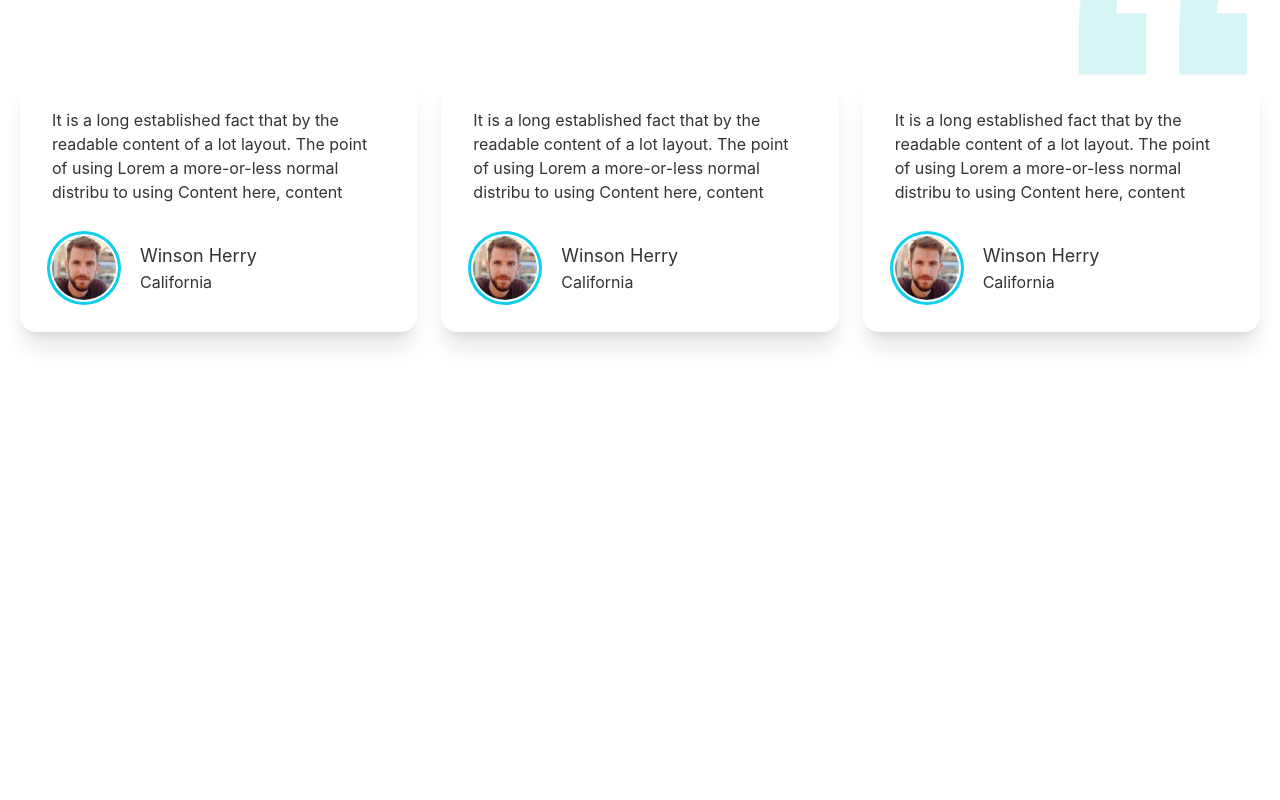
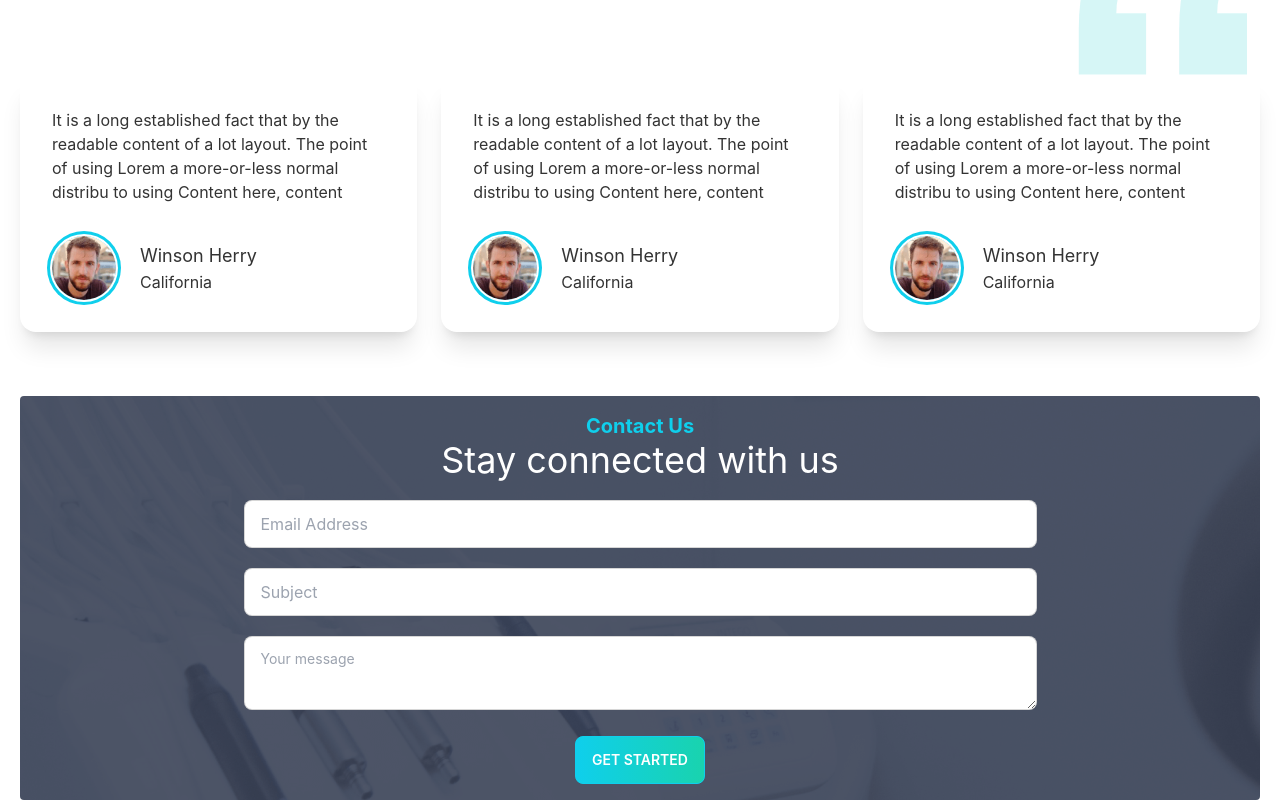
Before and after one commit to TouhedurRahman/doctors-portal-client, a React (Create React App) app: page / in a window 1280 px wide. Shown: the part 2701-3501 px from the top of the page. Before the commit the page ends 3097 px from the top, so only its background shows below. Built offline with nearby package versions, Linux system fonts and the light colour scheme.

Commit message:
stay connected with us section added in home page

```diff
--- /dev/null
+++ b/src/Pages/Home/Home/ContactUs/ContactUs.js
@@ -0,0 +1,32 @@
+import React from 'react';
+import PrimaryButton from '../../../../Components/PrimaryButton/PrimaryButton';
+import appointment from '../../../../assets/images/appointment.png';
+
+const ContactUs = () => {
+    return (
+        <div className="hero rounded"
+            style={{
+                background: `url(${appointment})`
+            }}
+        >
+            <div className="hero-content">
+                <div>
+                    <div className='text-center'>
+                        <h4 className='text-xl text-primary font-bold'>Contact Us</h4>
+                        <h2 className='text-4xl text-white'>Stay connected with us</h2>
+                    </div>
+                    <div>
+                        <input type="text" placeholder="Email Address" className="input input-bordered w-full mt-5" />
+                        <input type="text" placeholder="Subject" className="input input-bordered w-full mt-5" />
+                        <textarea className="textarea textarea-bordered w-full mt-5" placeholder="Your message"></textarea>
+                    </div>
+                    <div className="mt-5 text-center">
+                        <PrimaryButton>Get Started</PrimaryButton>
+                    </div>
+                </div>
+            </div>
+        </div>
+    );
+};
+
+export default ContactUs;
--- a/src/Pages/Home/Home/Home.js
+++ b/src/Pages/Home/Home/Home.js
@@ -4,6 +4,7 @@
 import MakeAppointment from '../MakeAppointment/MakeAppointment';
 import Services from '../Services/Services';
 import Testimonial from '../Testimonial/Testimonial';
+import ContactUs from './ContactUs/ContactUs';
 
 const Home = () => {
     return (
@@ -13,6 +14,7 @@
             <Services />
             <MakeAppointment></MakeAppointment>
             <Testimonial></Testimonial>
+            <ContactUs></ContactUs>
         </div>
     );
 };
```
